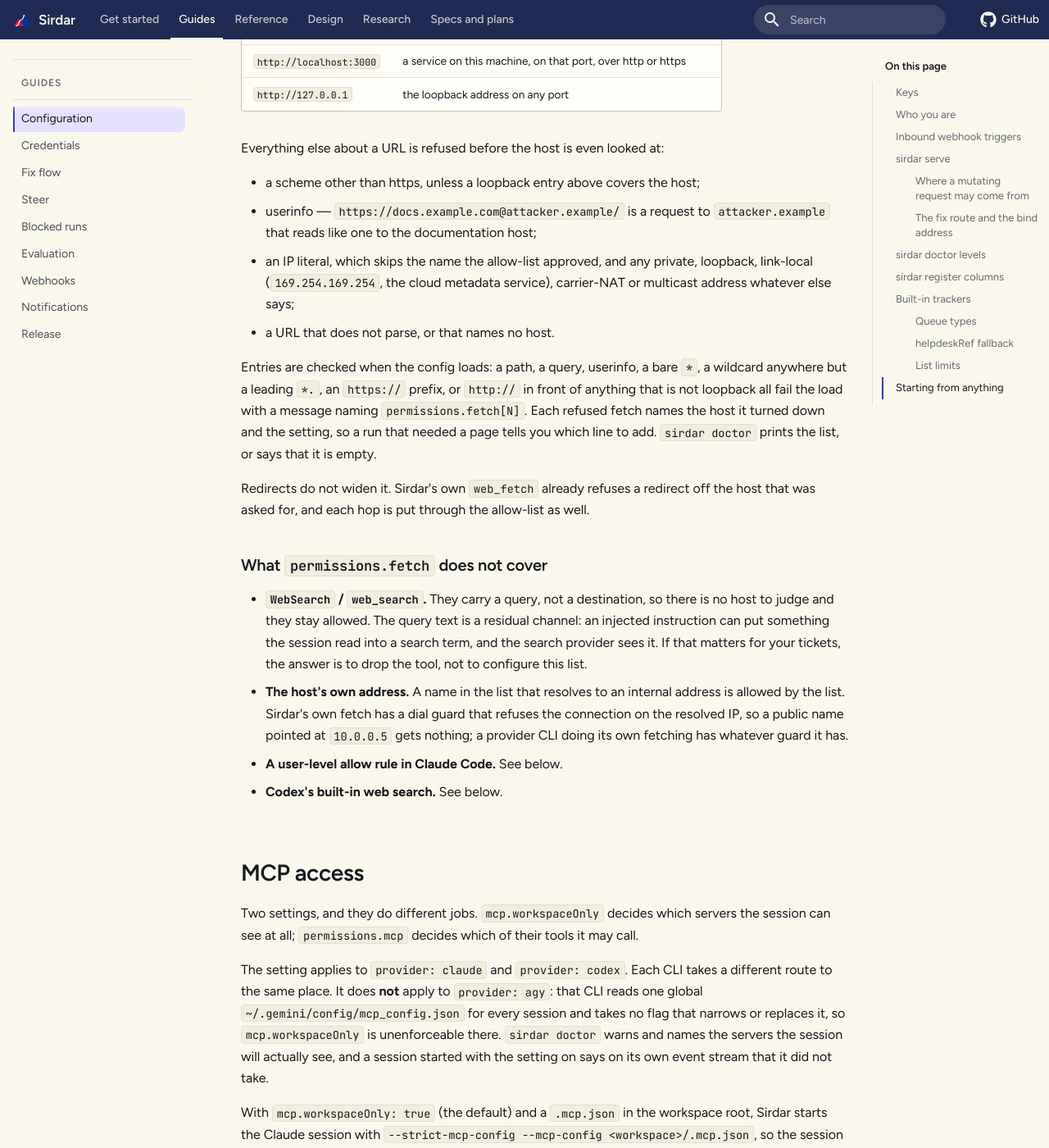
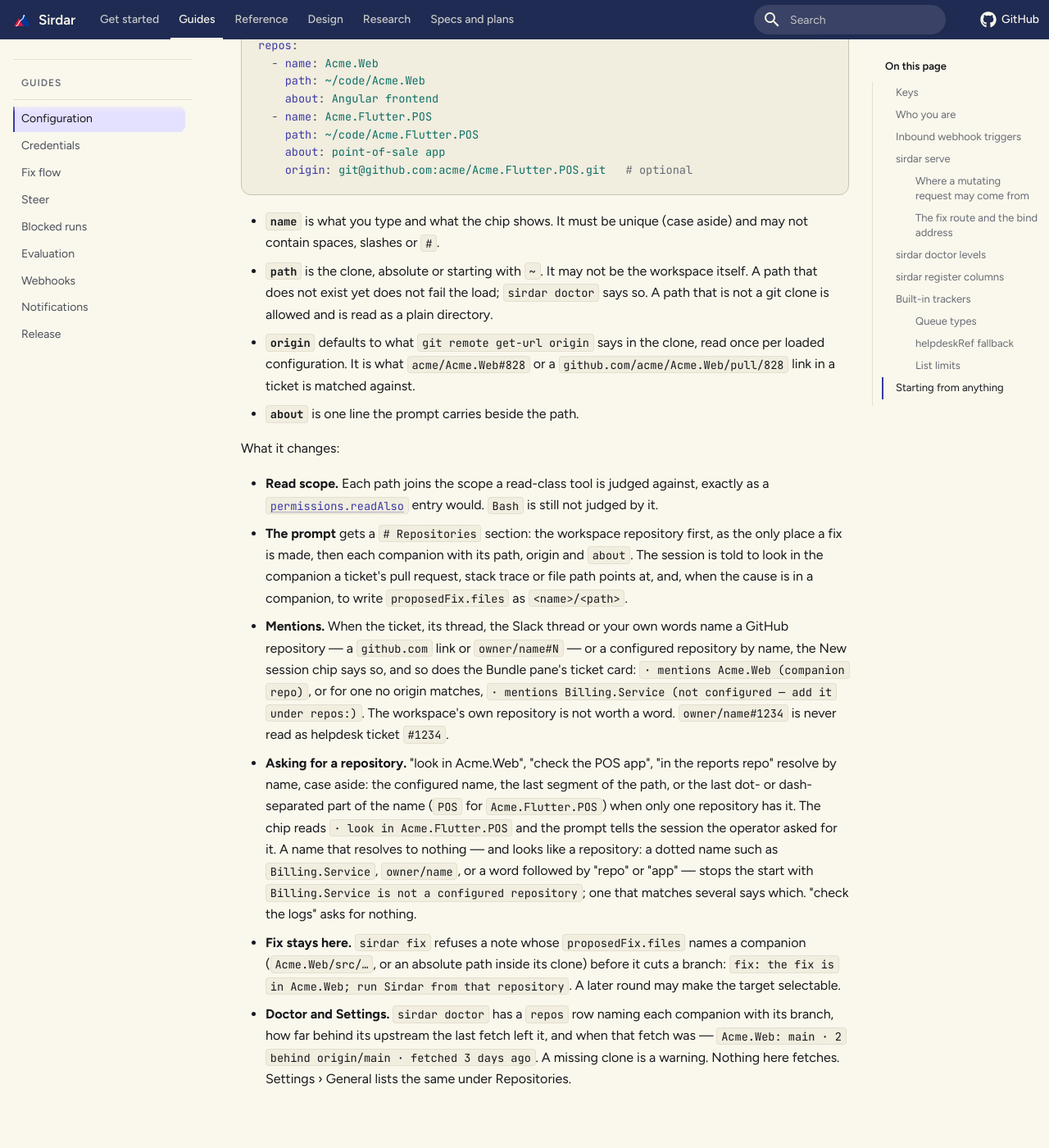
Before and after one commit to srivathsanvenkateswaran/Sirdar, an MkDocs documentation site: the page built from docs/config.md, in a window 1280 px wide and 1400 px high, scrolled down 36748 px. Shown: the whole window at 82% size. Built offline with MkDocs 1.6.1 and Material for MkDocs 9.7.7, drawn with Linux system fonts in a browser that asks for light colours; comment, search, counter and statistics services are not loaded; some of the changed text lies outside the part shown.

Commit message:
docs: repos: in config.md and getting started, how it relates to readAlso, the changelog entry

````diff
--- a/docs/config.md
+++ b/docs/config.md
@@ -79,6 +79,7 @@ rather than being silently ignored.
 | `permissions.mcp` | list of string | `[]` | Glob patterns matched against an MCP tool's full name, on every provider; see MCP access below |
 | `permissions.fetch` | list of string | `[]` | Hosts a session may fetch a URL from: `docs.example.com` exactly, `*.example.com` for its subdomains, `http://localhost:3000` for a service on this machine. Empty — the default — denies every fetch; see Web fetch below |
 | `permissions.readAlso` | list of string | `[]` | Paths outside the workspace a read-class tool may still open: an absolute path or one starting with `~`, with `*` spanning `/`. Empty — the default — confines every read to the workspace, the run directory and its bundle; see Read scope below |
+| `repos` | list of object | `[]` | Companion repositories a triage may read beside the workspace's own: `name`, `path` (absolute or `~`), optional `about` and `origin`. Each path joins the read scope the way a `readAlso` entry does, and the prompt lists them. A fix still happens only in the workspace. See [More than one repository](#more-than-one-repository) |
 | `permissions.ask` | bool | `true` | A call the policy refuses but the operator could allow — a command off `permissions.bash`, an MCP tool `permissions.mcp` does not cover, a fetch to an unlisted host, a read outside the scope — blocks the run on a question instead of being refused. It is answered with Allow once, Allow for this run or Deny (`sirdar resume RUN --allow \| --allow-run \| --deny`). The answers are **per run**: they are kept on the run's `state.json`, never written here. `false` refuses the call and lets the agent carry on, as before. An eval never asks. See [Blocked runs](blocked.md) |
 | `mcp.workspaceOnly` | bool | `true` | Start the session against `<workspace>/.mcp.json` alone — and against no MCP servers at all when there is no such file — so the operator's global MCP servers are not loaded. Applies to Claude (`--strict-mcp-config`) and Codex (a generated `CODEX_HOME`); see MCP access below |
 | `mcp.userServers` | list of string | `[]` | Names of servers from the Claude CLI's own user scope (`~/.claude.json`, or `$CLAUDE_CONFIG_DIR/.claude.json`) that a run sees beside the workspace's — the Slack, helpdesk or tracker connectors the operator already uses in Claude Code. A name the CLI does not have fails the load and lists the ones it has. See [Your own MCP servers](#your-own-mcp-servers-mcpuserservers) |
@@ -1128,11 +1129,74 @@ config load: the first is already in scope and the second is the whole machine.
 own root-escape rule (see above), which reads the command as text. Adding a directory to
 `readAlso` does not let `cat` reach it.
 
+A repository is better named under [`repos:`](#more-than-one-repository) than here: its path
+joins the scope exactly as a `readAlso` entry would, and it also gets a name the operator can
+type, an origin a ticket's pull request link is matched against, and a line in the prompt.
+Keep `readAlso` for directories that are not repositories — runbooks, a skills tree.
+
 Two providers are outside all of it. `provider: cursor` and `provider: agy` answer their own
 tool calls — there is no permission request for Sirdar to decide — so a read there goes wherever
 the CLI allows. `sirdar doctor` carries a warning row for each (`cursor reads`, `agy reads`),
 and every session on those providers records the same thing on its own event stream, so a run's
 log says what it could reach rather than implying the read-only posture covered it.
+
+## More than one repository
+
+A workspace is one repository, and that is where a fix is made. A triage often needs to read
+others: the frontend a ticket's screenshot comes from, the mobile app a stack trace names, the
+service a pull request in the Slack thread changed. `repos:` names them:
+
+```yaml
+repos:
+  - name: Acme.Web
+    path: ~/code/Acme.Web
+    about: Angular frontend
+  - name: Acme.Flutter.POS
+    path: ~/code/Acme.Flutter.POS
+    about: point-of-sale app
+    origin: git@github.com:acme/Acme.Flutter.POS.git   # optional
+```
+
+- **`name`** is what you type and what the chip shows. It must be unique (case aside) and may
+  not contain spaces, slashes or `#`.
+- **`path`** is the clone, absolute or starting with `~`. It may not be the workspace itself.
+  A path that does not exist yet does not fail the load; `sirdar doctor` says so. A path that is
+  not a git clone is allowed and is read as a plain directory.
+- **`origin`** defaults to what `git remote get-url origin` says in the clone, read once per
+  loaded configuration. It is what `acme/Acme.Web#828` or a `github.com/acme/Acme.Web/pull/828`
+  link in a ticket is matched against.
+- **`about`** is one line the prompt carries beside the path.
+
+What it changes:
+
+- **Read scope.** Each path joins the scope a read-class tool is judged against, exactly as a
+  [`permissions.readAlso`](#read-scope) entry would. `Bash` is still not judged by it.
+- **The prompt** gets a `# Repositories` section: the workspace repository first, as the only
+  place a fix is made, then each companion with its path, origin and `about`. The session is told
+  to look in the companion a ticket's pull request, stack trace or file path points at, and, when
+  the cause is in a companion, to write `proposedFix.files` as `<name>/<path>`.
+- **Mentions.** When the ticket, its thread, the Slack thread or your own words name a GitHub
+  repository — a `github.com` link or `owner/name#N` — or a configured repository by name, the
+  New session chip says so, and so does the Bundle pane's ticket card:
+  `· mentions Acme.Web (companion repo)`, or for one no origin matches,
+  `· mentions Billing.Service (not configured — add it under repos:)`. The workspace's own
+  repository is not worth a word. `owner/name#1234` is never read as helpdesk ticket `#1234`.
+- **Asking for a repository.** "look in Acme.Web", "check the POS app", "in the reports repo"
+  resolve by name, case aside: the configured name, the last segment of the path, or the last
+  dot- or dash-separated part of the name (`POS` for `Acme.Flutter.POS`) when only one
+  repository has it. The chip reads `· look in Acme.Flutter.POS` and the prompt tells the
+  session the operator asked for it. A name that resolves to nothing — and looks like a
+  repository: a dotted name such as `Billing.Service`, `owner/name`, or a word followed by
+  "repo" or "app" — stops the start with `Billing.Service is not a configured repository`;
+  one that matches several says which. "check the logs" asks for nothing.
+- **Fix stays here.** `sirdar fix` refuses a note whose `proposedFix.files` names a companion
+  (`Acme.Web/src/…`, or an absolute path inside its clone) before it cuts a branch:
+  `fix: the fix is in Acme.Web; run Sirdar from that repository`. A later round may make the
+  target selectable.
+- **Doctor and Settings.** `sirdar doctor` has a `repos` row naming each companion with its
+  branch, how far behind its upstream the last fetch left it, and when that fetch was —
+  `Acme.Web: main · 2 behind origin/main · fetched 3 days ago`. A missing clone is a warning.
+  Nothing here fetches. Settings › General lists the same under Repositories.
 
 ## Web fetch
 
````
Also changed, not shown: CHANGELOG.md (+12 -0 lines), docs/getting-started.md (+23 -0 lines).
